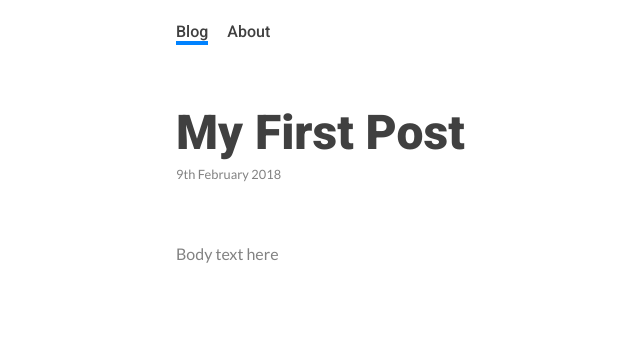
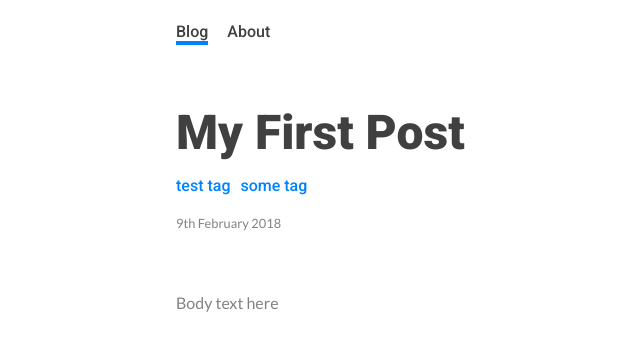
Before and after one commit to bargru83/blog, a website: page docs/my-first-post.html in a window 1280 px wide. Shown: the whole page, without its empty margins (114-754 px from the left). Drawn offline with Linux system fonts and the light colour scheme.

Commit message:
Add tags to individual posts.

```diff
--- a/docs/my-first-post.html
+++ b/docs/my-first-post.html
@@ -18,6 +18,7 @@
       <!-- <a href="./cv.html" class="top-menu-entry">CV/Resume</a> -->
     </div>
     <h1 class="in-post-title">My First Post</h1>
+    <a href="tags/test-tag.html" class="in-post-tag">test tag</a><a href="tags/some-tag.html" class="in-post-tag">some tag</a>
     <p class="in-post-date">9th February 2018</p>
     <div class="post-content"><p>Body text here</p></div>
   </div>
--- a/docs/styles.css
+++ b/docs/styles.css
@@ -132,7 +132,7 @@ body {
   font-weight: 900;
   font-family: 'Roboto', sans-serif;
   margin-top: 60px;
-  margin-bottom: 0px;
+  margin-bottom: 15px;
 }
 
 .in-post-date {
@@ -140,7 +140,23 @@ body {
   font-size: 0.8em;
   font-weight: 500;
   font-family: 'Lato', sans-serif;
-  margin-top: 5px;
+  margin-top: 20px;
+}
+
+.in-post-tag {
+  color: #0082FF;
+  font-size: 1em;
+  font-weight: 900;
+  font-family: 'Roboto', sans-serif;
+  text-decoration: none;
+  font-weight: 500;
+  margin-right: 10px;
+}
+
+.in-post-tag:hover {
+  border-bottom-style: solid;
+  border-bottom-width: 4px;
+  border-bottom-color: #0082FF;
 }
 
 .post-content {
--- a/templates/styles.css
+++ b/templates/styles.css
@@ -132,7 +132,7 @@ body {
   font-weight: 900;
   font-family: 'Roboto', sans-serif;
   margin-top: 60px;
-  margin-bottom: 0px;
+  margin-bottom: 15px;
 }
 
 .in-post-date {
@@ -140,7 +140,23 @@ body {
   font-size: 0.8em;
   font-weight: 500;
   font-family: 'Lato', sans-serif;
-  margin-top: 5px;
+  margin-top: 20px;
+}
+
+.in-post-tag {
+  color: #0082FF;
+  font-size: 1em;
+  font-weight: 900;
+  font-family: 'Roboto', sans-serif;
+  text-decoration: none;
+  font-weight: 500;
+  margin-right: 10px;
+}
+
+.in-post-tag:hover {
+  border-bottom-style: solid;
+  border-bottom-width: 4px;
+  border-bottom-color: #0082FF;
 }
 
 .post-content {
```
Also changed, not shown: build.js (+8 -1 lines), docs/my-other-post.html (+1 -0 lines), templates/post.html (+1 -0 lines).
